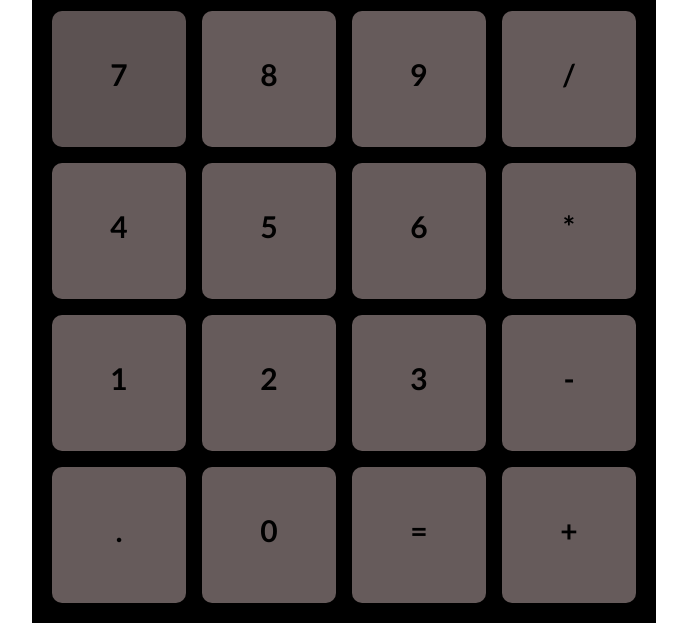
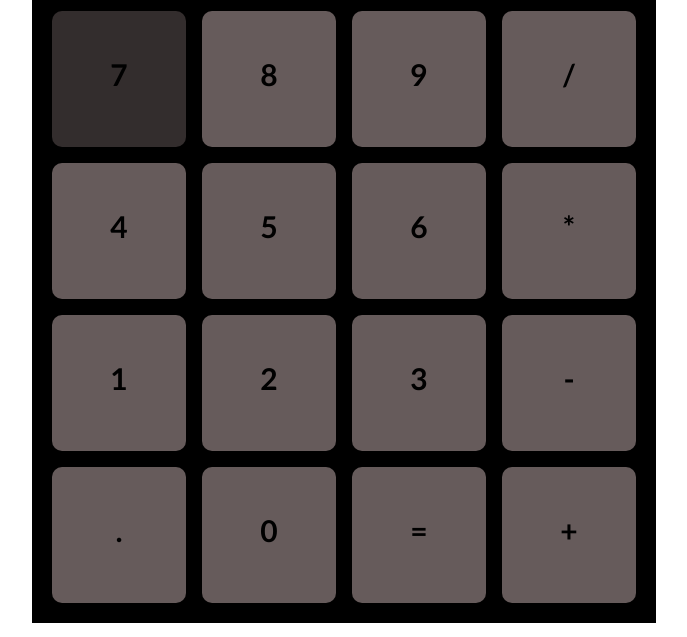
Before and after one commit to Tcastano/ProyectoEntornos, a plain HTML site: page index.html in a window 1280 px wide. In both pictures the pointer is over the element 489 px from the left and 242 px from the top of the page. Shown: the part 163-800 px from the top of the page, without its empty margins (370-1057 px from the left). Drawn offline with Linux system fonts and the light colour scheme.

Commit message:
calculadora

```diff
--- a/css.css
+++ b/css.css
@@ -48,5 +48,5 @@
 }
 
 .boton:hover{
-    background-color: rgb(102, 91, 91,0.9);
+    background-color: rgb(102, 91, 91,0.5);
 }
```
